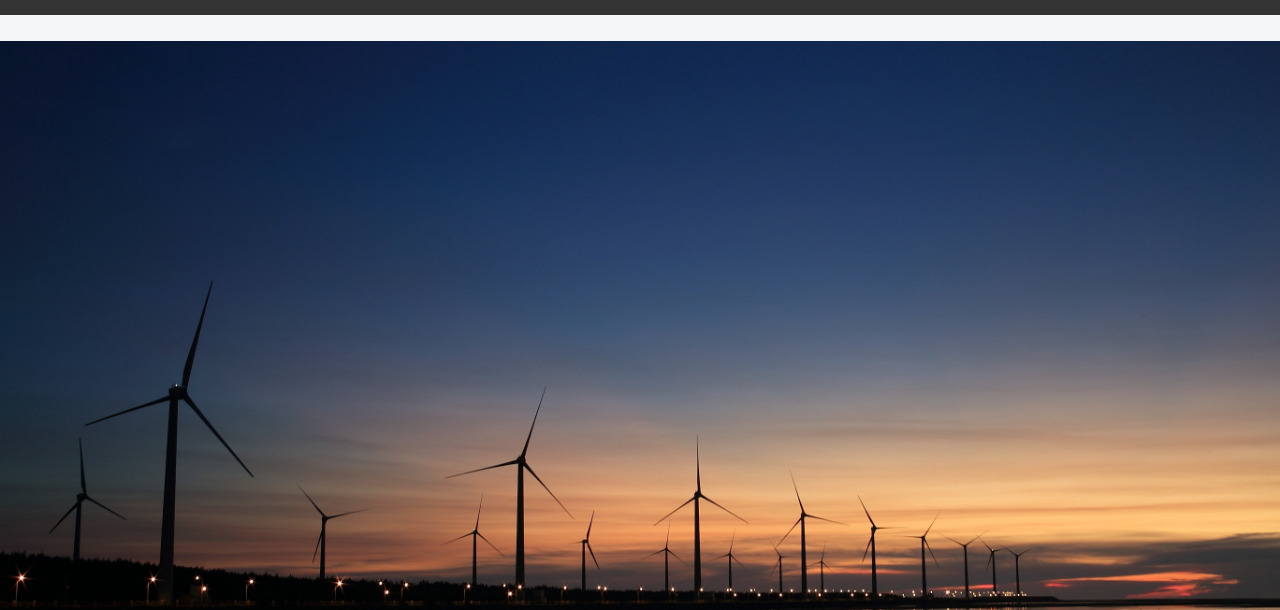
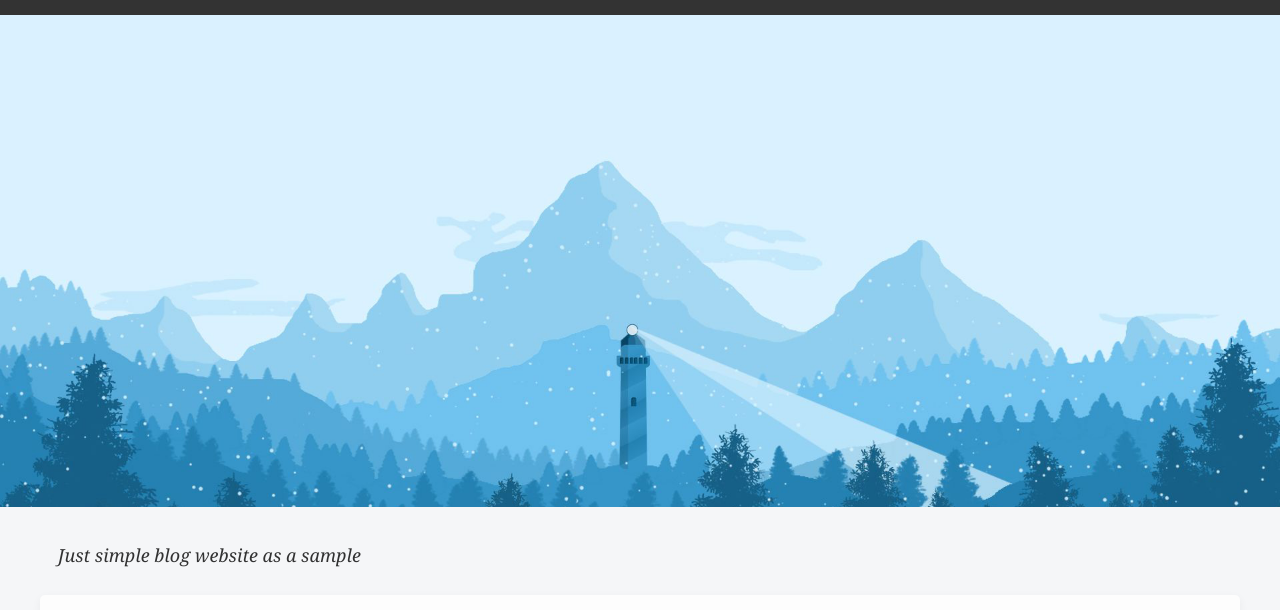
Before and after one commit to kovalevsky0/gatsby-blog-sample, a Gatsby site: page / in a window 1280 px wide. Shown: the part 127-737 px from the top of the page. Built offline with nearby package versions, Linux system fonts and the light colour scheme; Gatsby itself is replaced by a stand-in of ours; some packages are replaced by stand-ins of ours.

Commit message:
add react-spring for animated display of stock image (on main page)

```diff
--- a/package.json
+++ b/package.json
@@ -22,6 +22,7 @@
     "react": "^16.12.0",
     "react-dom": "^16.12.0",
     "react-helmet": "^6.1.0",
+    "react-spring": "^8.0.27",
     "styled-components": "^5.2.1"
   },
   "devDependencies": {
--- a/src/components/Header.tsx
+++ b/src/components/Header.tsx
@@ -6,7 +6,6 @@ import logo from "../images/yellow-book.svg"
 
 const HeaderContainer = styled.div`
   background: #333;
-  margin-bottom: 1.45rem;
 `
 
 const HeaderContent = styled.div`
--- a/src/components/Layout.tsx
+++ b/src/components/Layout.tsx
@@ -3,6 +3,7 @@ import { useStaticQuery, graphql } from "gatsby"
 import Img from "gatsby-image"
 import { useLocation } from "@reach/router"
 import styled from "styled-components"
+import { useSpring, animated } from "react-spring"
 
 import Header from "./Header"
 import PostsMap from "./PostsMap"
@@ -12,6 +13,11 @@ import "./layout.css"
 const LayoutContainer = styled.div`
   max-width: 1200px;
   margin: 0 auto;
+`
+
+const Description = styled.div`
+  padding: 1.5rem 1rem;
+  font-style: italic;
 `
 
 const Layout = ({ children }: { children: React.ReactNode }) => {
@@ -25,7 +31,7 @@ const Layout = ({ children }: { children: React.ReactNode }) => {
           description
         }
       }
-      file(relativePath: { regex: "/bg-post/" }) {
+      file(relativePath: { regex: "/bg.png/" }) {
         childImageSharp {
           fluid(maxWidth: 1000) {
             ...GatsbyImageSharpFluid
@@ -35,12 +41,21 @@ const Layout = ({ children }: { children: React.ReactNode }) => {
     }
   `)
 
+  const props = useSpring({
+    from: {
+      height: 400,
+    },
+    to: { height: location.pathname === "/" ? 500 : 0 },
+  })
+
   return (
     <>
       <Header siteTitle={data.site.siteMetadata?.title || `Title`} />
-      <Img fluid={data.file.childImageSharp.fluid}></Img>
+      <animated.div style={{ overflow: "hidden", ...props }}>
+        <Img fluid={data.file.childImageSharp.fluid} />
+      </animated.div>
       <LayoutContainer>
-        <p>{data.site.siteMetadata?.description}</p>
+        <Description>{data.site.siteMetadata?.description}</Description>
         <main>{children}</main>
         {location.pathname.includes("/posts") && <PostsMap />}
         <footer
```
Also changed, not shown: src/images/bg.png (added), 1 other file.
